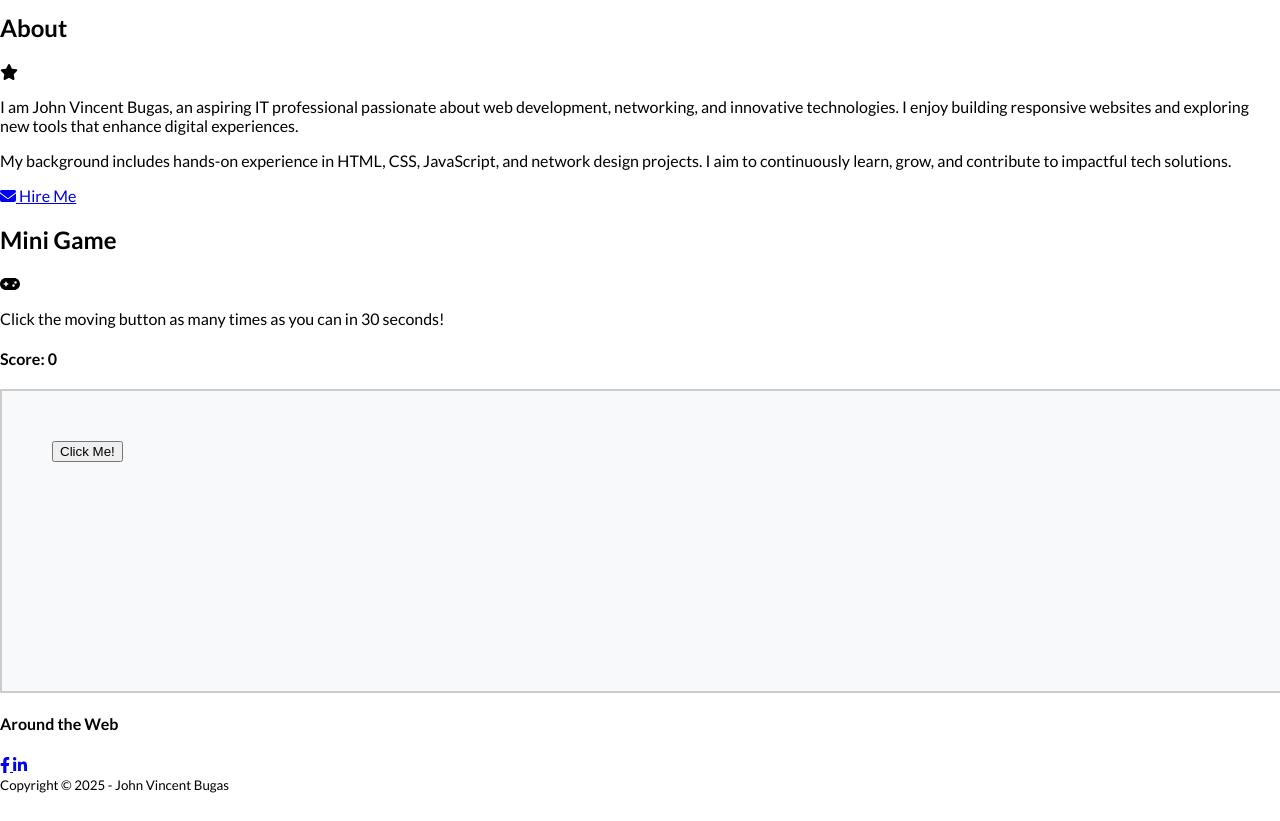
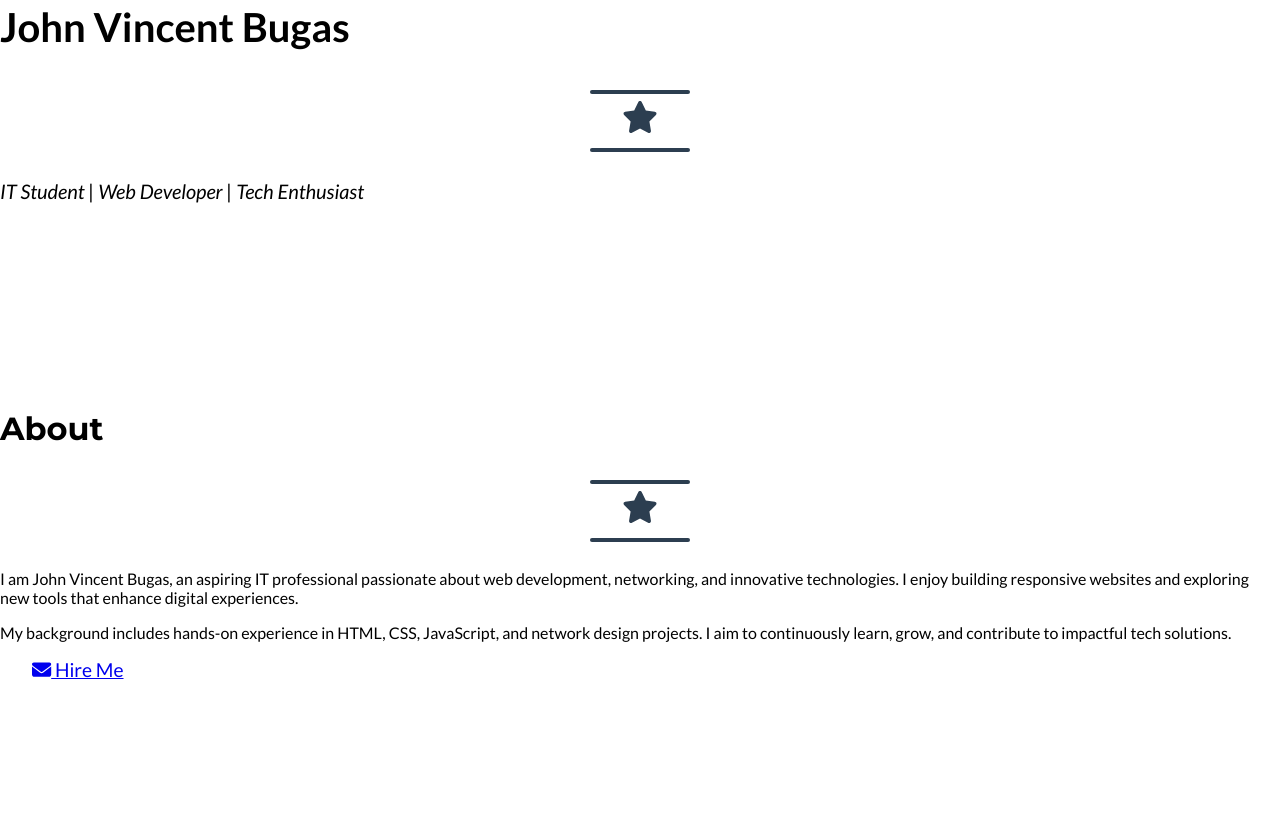
Before and after one commit to juanvicente-stack/curriculumvitae, a plain HTML site: page index.html in a window 1280 px wide. Shown: the part 219-1040 px from the top of the page. Before the commit the page ends 1012 px from the top, so only its background shows below. Drawn offline with nearby package versions, Linux system fonts and the light colour scheme; a script that the page names is missing.

Commit message:
Update style.css

```diff
--- a/style.css
+++ b/style.css
@@ -1,11 +1,129 @@
-/* General styles */
+/* -------------------------
+   Global Styles
+------------------------- */
 body {
   font-family: "Lato", sans-serif;
   margin: 0;
   padding: 0;
+  background-color: #ffffff;
 }
 
-/* Mini Game Styles */
+/* Navbar */
+.navbar {
+  font-family: "Montserrat", sans-serif;
+  font-weight: 700;
+}
+
+.navbar-brand {
+  font-size: 1.5rem;
+}
+
+.nav-link {
+  color: white !important;
+  margin: 0 10px;
+}
+
+.nav-link:hover {
+  color: #f39c12 !important;
+}
+
+/* Header (Masthead) */
+.masthead {
+  padding-top: 6rem;
+  padding-bottom: 6rem;
+}
+
+.masthead-heading {
+  font-size: 2.5rem;
+}
+
+.masthead-subheading {
+  font-size: 1.25rem;
+  font-style: italic;
+}
+
+/* Dividers */
+.divider-custom {
+  margin: 1.25rem 0 1.5rem;
+  text-align: center;
+}
+
+.divider-custom-line {
+  width: 100px;
+  height: 0.25rem;
+  background-color: #2c3e50;
+  display: inline-block;
+  border-radius: 1rem;
+  margin: 0 1rem;
+}
+
+.divider-custom-icon {
+  font-size: 2rem;
+  color: #2c3e50;
+}
+
+/* About Section */
+.page-section {
+  padding: 4rem 0;
+}
+
+.page-section h2 {
+  font-family: "Montserrat", sans-serif;
+  font-size: 2rem;
+  margin-bottom: 1rem;
+}
+
+/* Buttons */
+.btn-xl {
+  padding: 1rem 2rem;
+  font-size: 1.2rem;
+}
+
+.btn-social {
+  border-radius: 50%;
+  font-size: 1.2rem;
+  width: 3rem;
+  height: 3rem;
+  display: inline-flex;
+  align-items: center;
+  justify-content: center;
+  color: white !important;
+}
+
+/* Facebook */
+.btn-social.facebook {
+  background-color: #1877f2;
+}
+
+/* LinkedIn */
+.btn-social.linkedin {
+  background-color: #0077b5;
+}
+
+/* Footer */
+.footer {
+  padding: 2rem 0;
+  background-color: #ffffff;
+  color: #2c3e50;
+  border-top: 1px solid #ddd;
+}
+
+.footer h4 {
+  margin-bottom: 1rem;
+  color: #2c3e50;
+}
+
+/* Copyright */
+.copyright {
+  background-color: #ffffff !important;
+  color: #2c3e50 !important;
+  border-top: 1px solid #ddd;
+  font-size: 0.9rem;
+}
+
+/* -------------------------
+   Mini Game Styles
+------------------------- */
 #game-area {
   position: relative;
   width: 100%;
@@ -14,6 +132,7 @@ body {
   margin-top: 20px;
   background-color: #f8f9fa;
   overflow: hidden;
+  border-radius: 10px;
 }
 
 #target-btn {
@@ -21,4 +140,16 @@ body {
   top: 50px;
   left: 50px;
   transition: all 0.2s ease;
+  padding: 15px 25px;
+  font-size: 1rem;
+  border-radius: 8px;
 }
+
+#score {
+  font-weight: bold;
+  color: #e74c3c;
+}
+
+h4 {
+  margin-top: 10px;
+}
```
